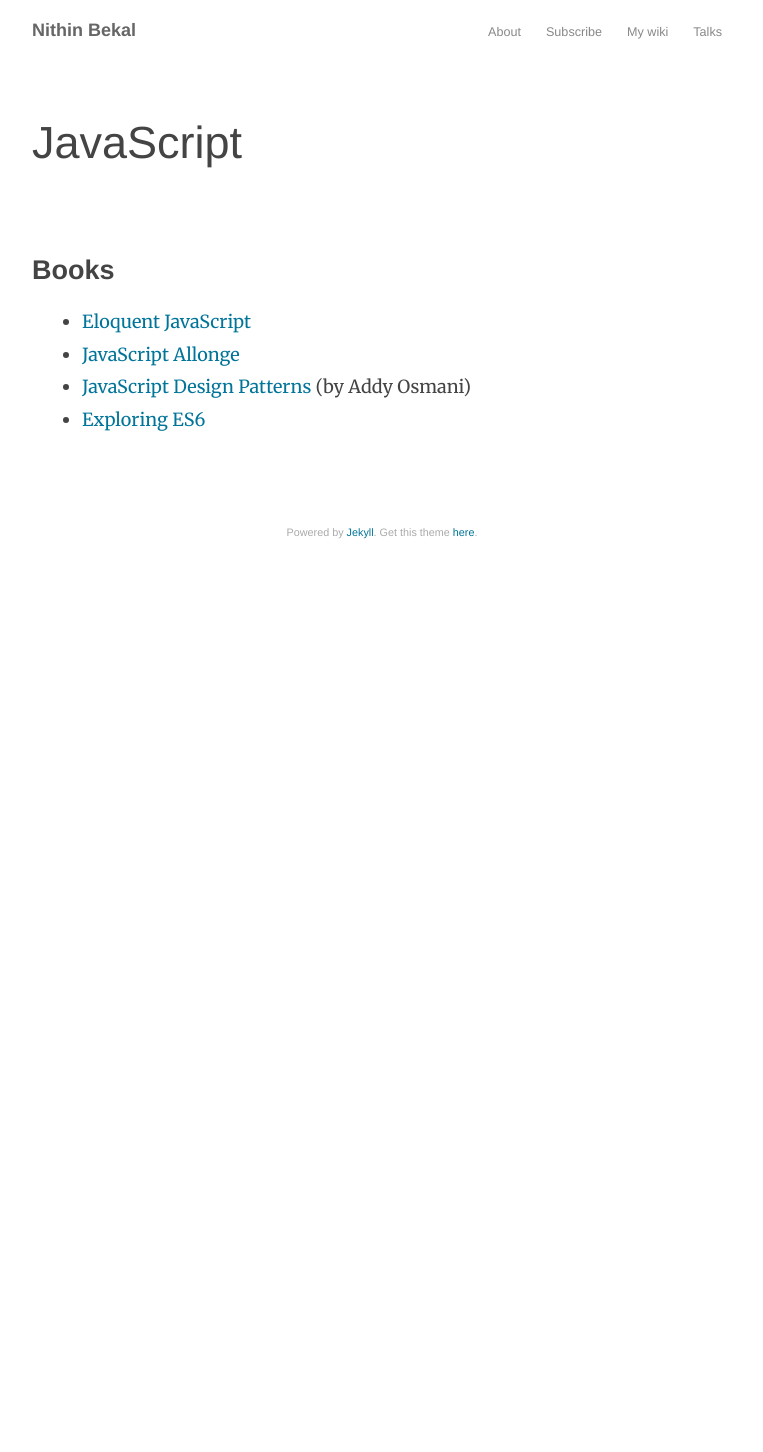
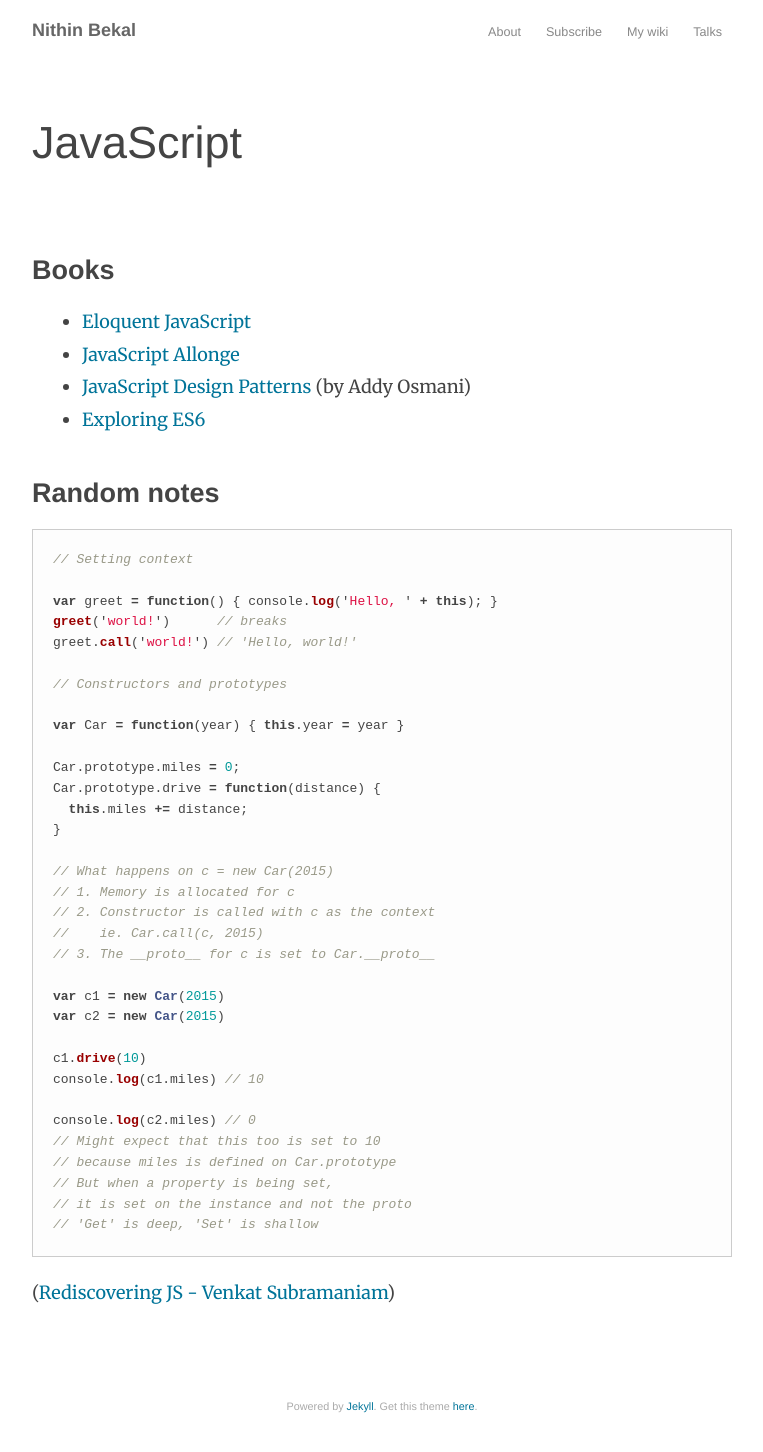
Before and after one commit to nithinbekal/nithinbekal.github.io, a Jekyll site: the page built from notes/js.md, in a window 1280 px wide. Shown: the whole page, without its empty margins (258-1021 px from the left). Built offline with Jekyll 4.4.1, drawn with Linux system fonts in a browser that asks for light colours; before the commit the page ends 900 px from its top, so only the background shows below that.

Commit message:
Add JS and ES6 notes

```diff
--- a/notes/js.md
+++ b/notes/js.md
@@ -9,3 +9,43 @@
 - [JavaScript Allonge](https://leanpub.com/javascript-allonge/read)
 - [JavaScript Design Patterns](http://addyosmani.com/resources/essentialjsdesignpatterns/book/) (by Addy Osmani)
 - [Exploring ES6](https://leanpub.com/exploring-es6/read)
+
+## Random notes
+
+{% highlight javascript %}
+// Setting context
+
+var greet = function() { console.log('Hello, ' + this); }
+greet('world!')      // breaks
+greet.call('world!') // 'Hello, world!'
+
+// Constructors and prototypes
+
+var Car = function(year) { this.year = year }
+
+Car.prototype.miles = 0;
+Car.prototype.drive = function(distance) {
+  this.miles += distance;
+}
+
+// What happens on c = new Car(2015)
+// 1. Memory is allocated for c
+// 2. Constructor is called with c as the context
+//    ie. Car.call(c, 2015)
+// 3. The __proto__ for c is set to Car.__proto__
+
+var c1 = new Car(2015)
+var c2 = new Car(2015)
+
+c1.drive(10)
+console.log(c1.miles) // 10
+
+console.log(c2.miles) // 0
+// Might expect that this too is set to 10
+// because miles is defined on Car.prototype
+// But when a property is being set,
+// it is set on the instance and not the proto
+// 'Get' is deep, 'Set' is shallow
+{% endhighlight %}
+
+([Rediscovering JS - Venkat Subramaniam](https://vimeo.com/68331936))
```
Also changed, not shown: notes/es6.md (+12 -0 lines).
